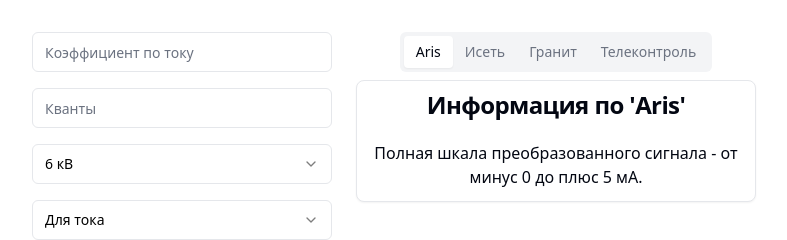
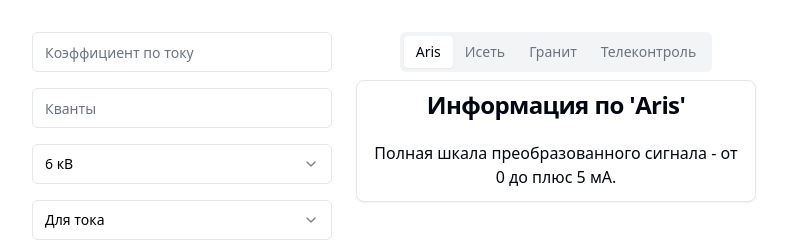
Before and after one commit to BolotnikovMS/calculator, a React (Vite) app: page / in a window 1280 px wide. Shown: the top 240 px of the page, without its empty margins (246-1033 px from the left). Built offline with nearby package versions, Linux system fonts and the light colour scheme.

Commit message:
fix: Поправлена опечатка

```diff
--- a/src/data/quantaData.ts
+++ b/src/data/quantaData.ts
@@ -2,7 +2,7 @@
   {
     device: 'aris',
     name: 'Aris',
-    description: 'Полная шкала преобразованного сигнала - от минус 0 до плюс 5 мА.'
+    description: 'Полная шкала преобразованного сигнала - от 0 до плюс 5 мА.'
   },
   {
     device: 'iset',
@@ -12,11 +12,11 @@
   {
     device: 'granit',
     name: 'Гранит',
-    description: 'Полная шкала преобразованного сигнала - от минус 0 до плюс 250 квантов.'
+    description: 'Полная шкала преобразованного сигнала - от 0 до плюс 250 квантов.'
   },
   {
     device: 'telecontrol',
     name: 'Телеконтроль',
-    description: 'Полная шкала преобразованного сигнала - от минус 0 до плюс 32000 квантов. (Не точно)'
+    description: 'Полная шкала преобразованного сигнала - от 0 до плюс 32000 квантов. (Не точно)'
   },
 ]
```
